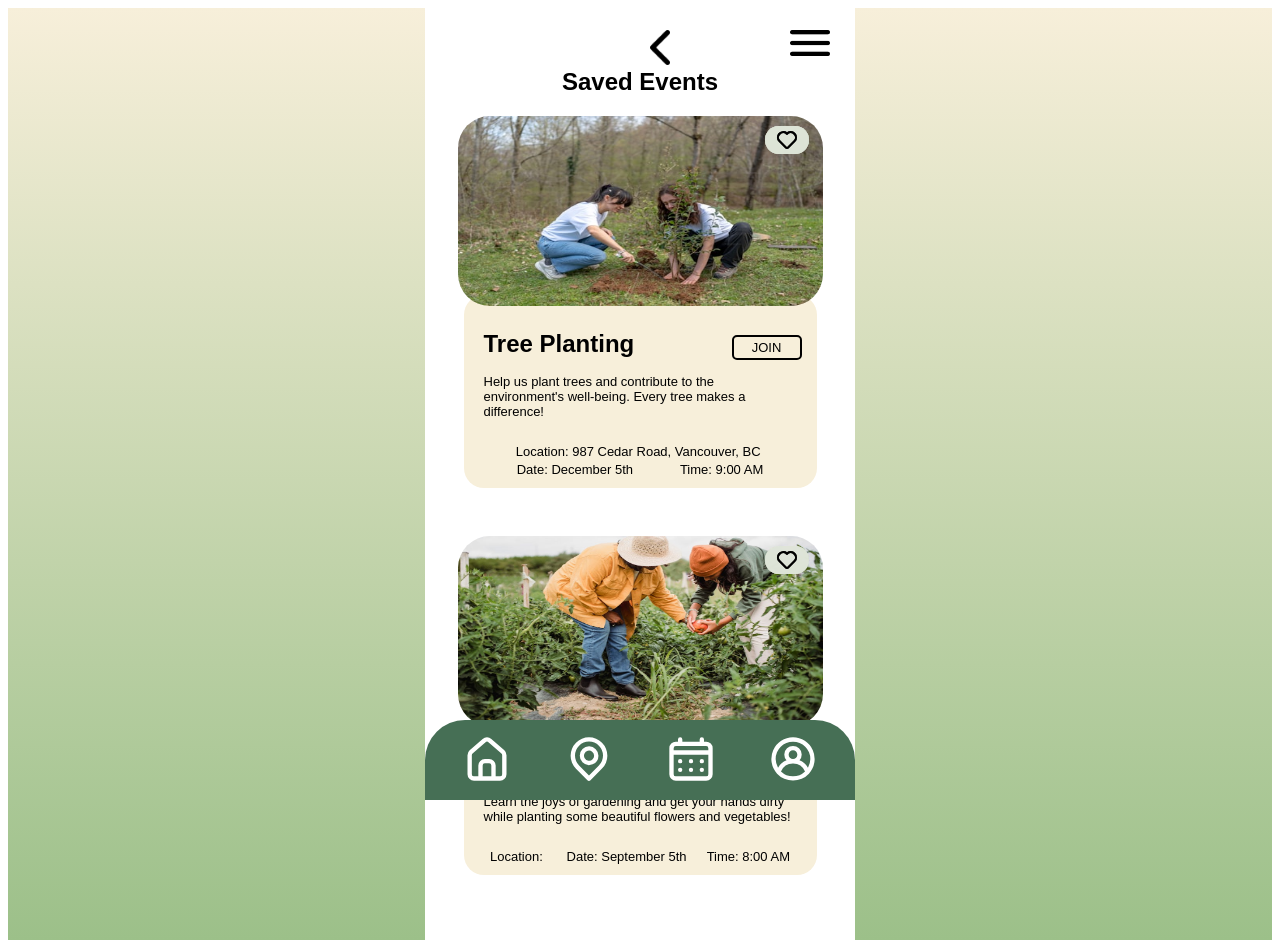
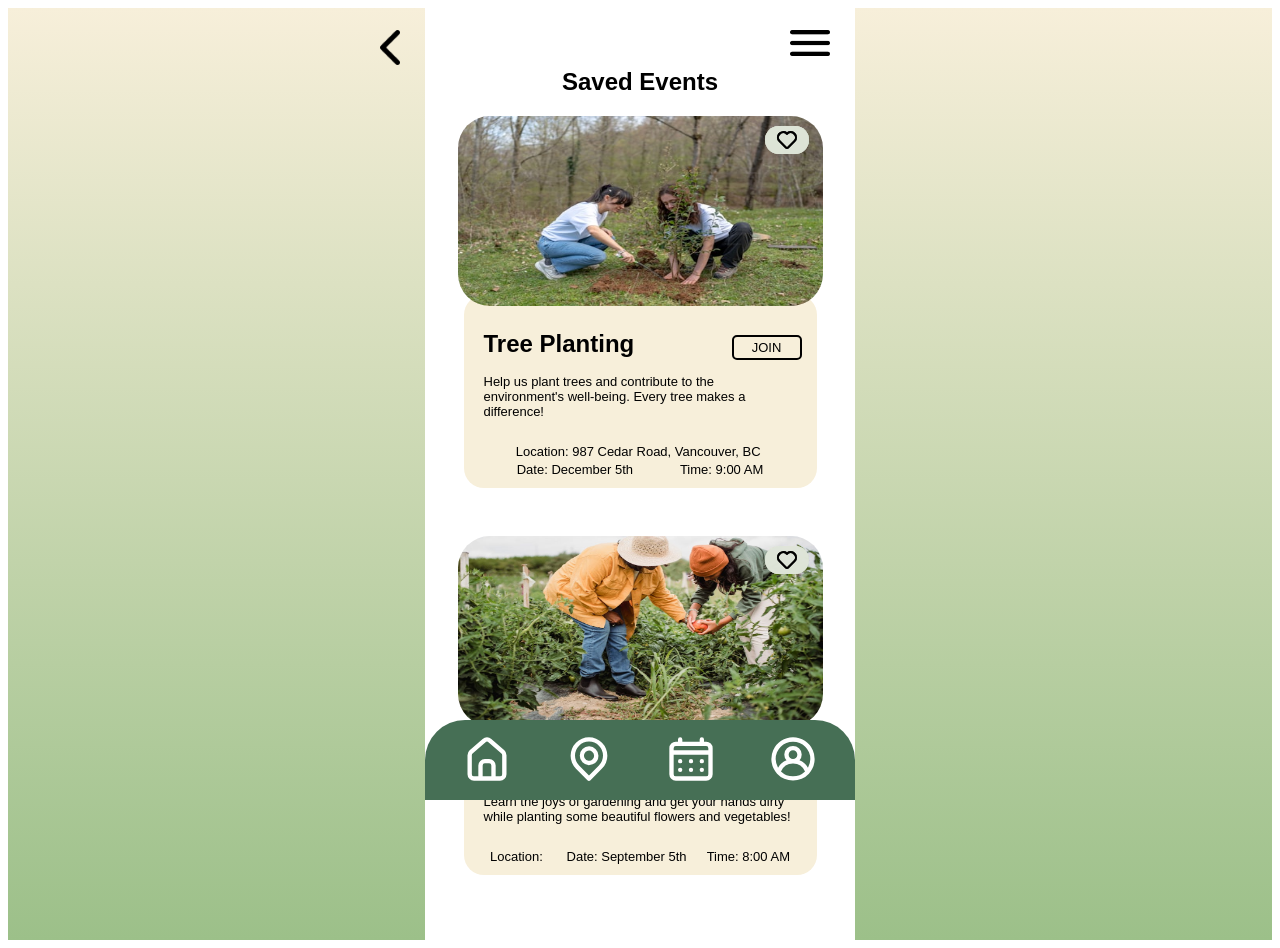
Before and after one commit to Zalida-Khan/eco-findr, a Next.js app: page /SavedEvents in a window 1280 px wide. Built offline with nearby package versions, Linux system fonts and the light colour scheme.

Commit message:
changing saved events and events history css

```diff
--- a/components/TutorialCard/TutorialCard.module.css
+++ b/components/TutorialCard/TutorialCard.module.css
@@ -53,7 +53,7 @@
   font-size: 24px;
 }
 
-  .content > p {
+.content>p {
   width: 295px;
   text-align: center;
 }
--- a/styles/EventHistory.module.css
+++ b/styles/EventHistory.module.css
@@ -103,4 +103,11 @@
   .cards> :last-child {
     margin-bottom: 70px;
   }
+
+  .backIcon {
+    position: fixed;
+    top: 30px;
+    left: 380px;
+    z-index: 100000;
+  }
 }
--- a/styles/SavedEvents.module.css
+++ b/styles/SavedEvents.module.css
@@ -96,6 +96,12 @@
     overflow-x: auto;
   }
 
+  .backIcon {
+    position: fixed;
+    top: 30px;
+    left: 380px;
+    z-index: 100000;
+  }
 
   .contentWrapper {
     max-width: 430px;
```
Lines whose indentation alone changed are shown as unchanged.
